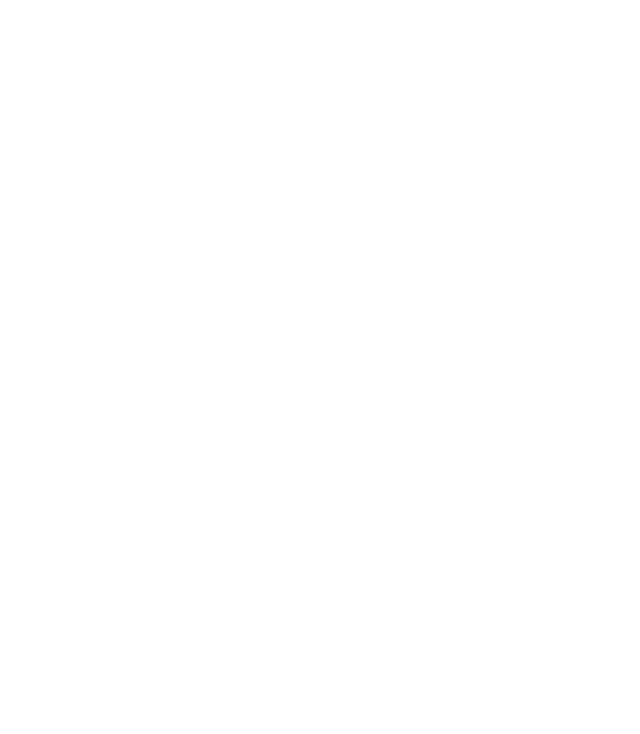
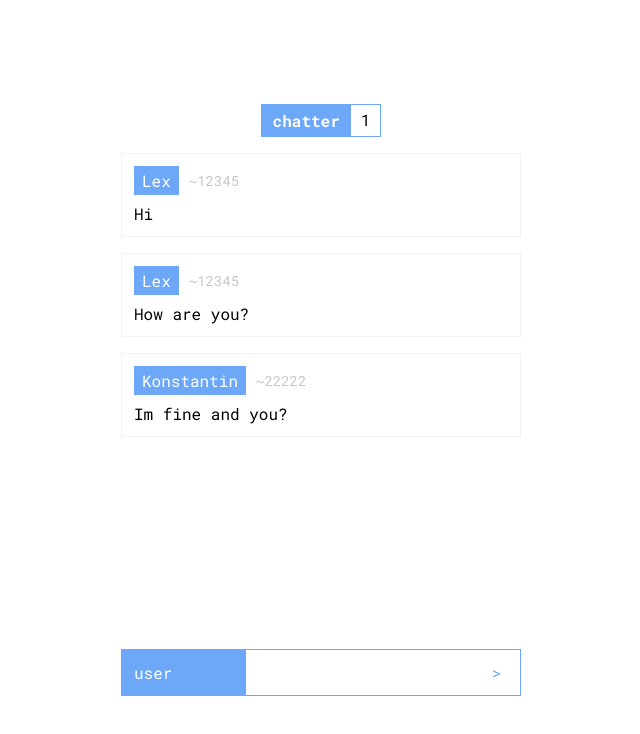
Before and after one commit to kyborq/websocket-chat, a React app: page /1 in a window 1280 px wide. Shown: the top 734 px of the page, without its empty margins (319-959 px from the left). Built offline with nearby package versions, Linux system fonts and the light colour scheme.

Commit message:
Added url parameters

```diff
--- a/src/App.js
+++ b/src/App.js
@@ -11,6 +11,7 @@
     <Router>
       <Switch>
         <Route exact path="/" component={HomePage} />
+        <Route path="/:room" component={HomePage} />
       </Switch>
     </Router>
   );
--- a/src/pages/HomePage.jsx
+++ b/src/pages/HomePage.jsx
@@ -1,4 +1,5 @@
 import React from "react";
+import { useParams } from "react-router-dom";
 
 import { Page } from "../components/Page";
 import { Logo } from "../components/Logo/Logo";
@@ -26,9 +27,11 @@
 ];
 
 export function HomePage() {
+  let { room } = useParams();
+
   return (
     <Page>
-      <Logo text="chatter" />
+      <Logo text="chatter" room={room} />
       <Chat
         messages={MessagesMockup}
         onMessageSend={(message) => {
```
